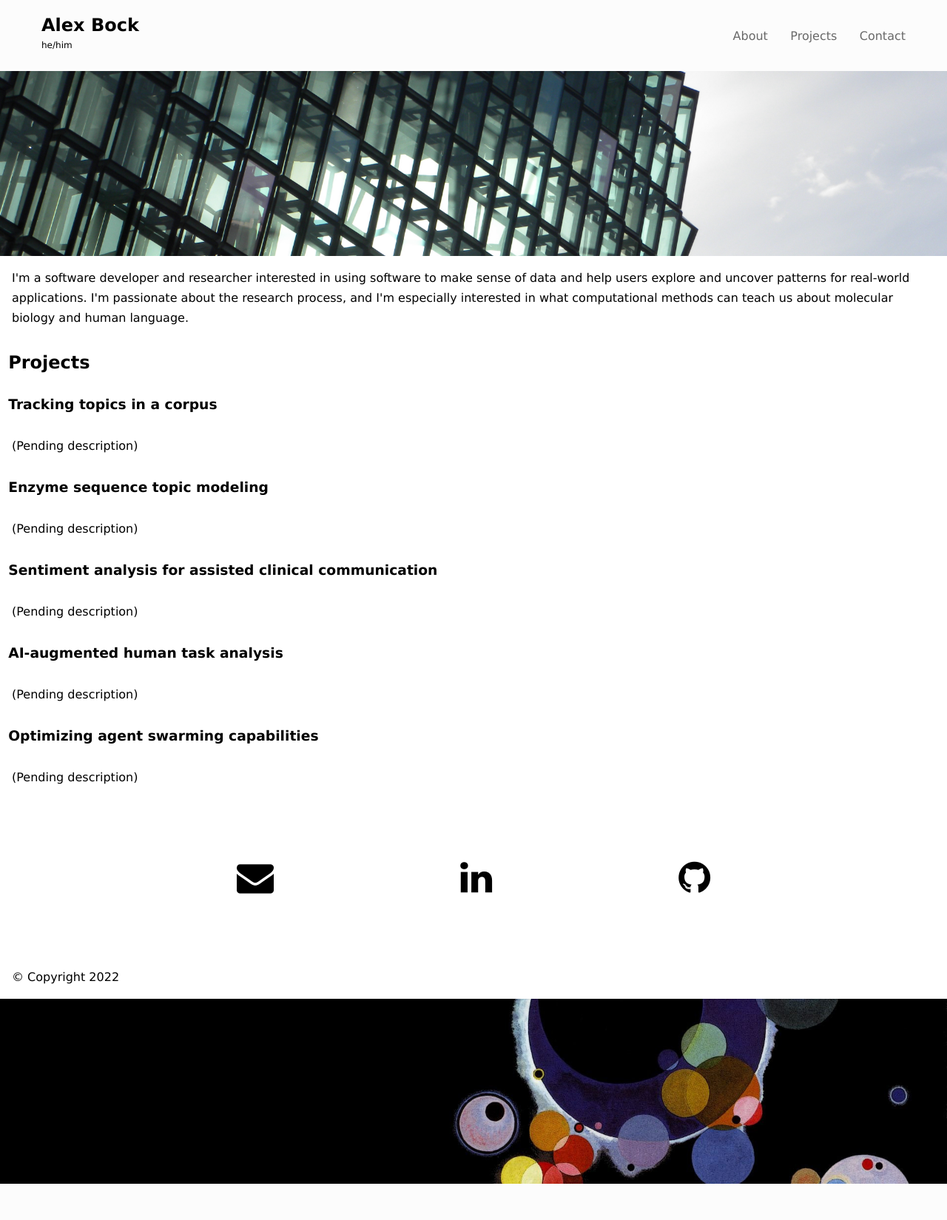
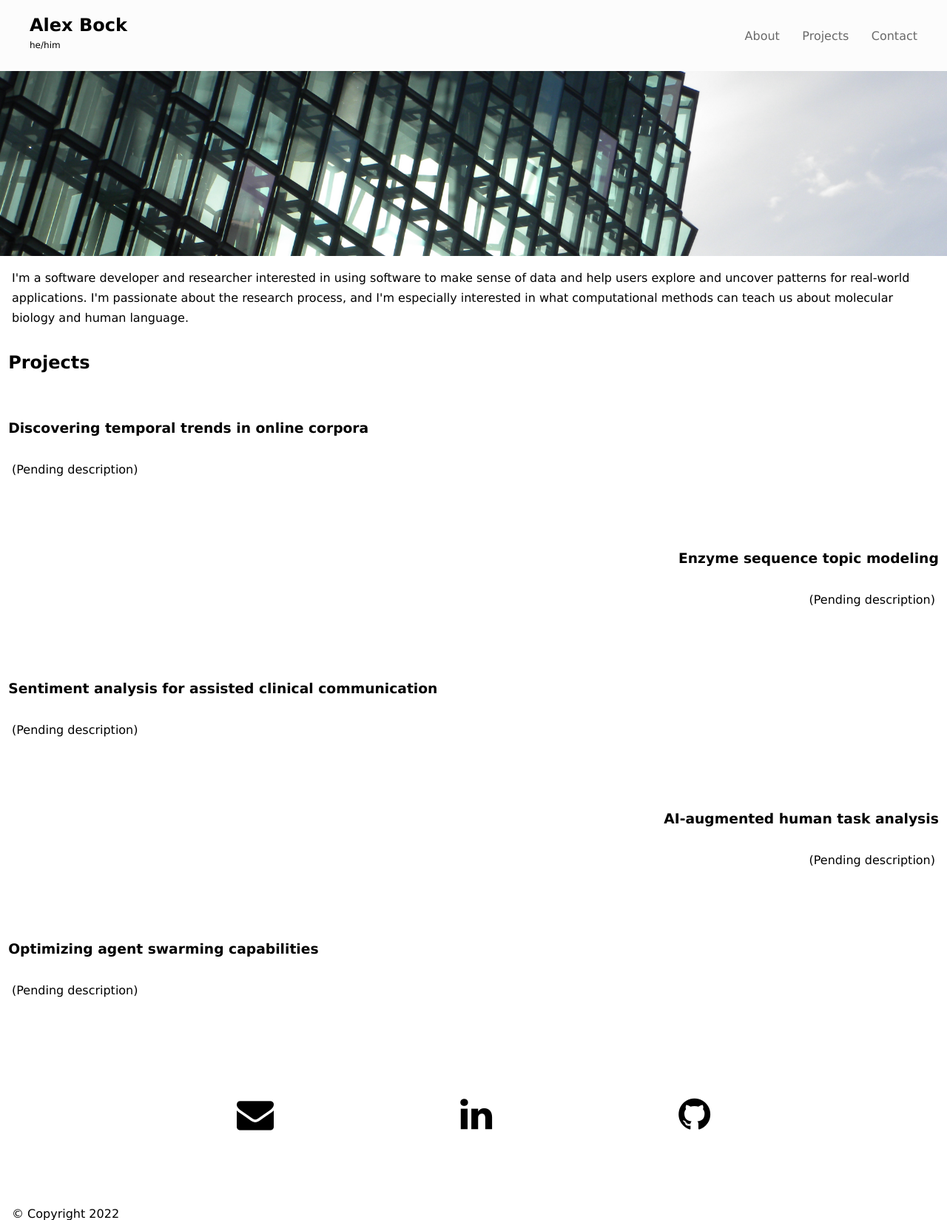
Before and after one commit to alex-bock/alex-bock.github.io, a PHP site: page / in a window 1280 px wide. Shown: the top 1649 px of the page at 74% size. Before the commit the page ends 1600 px from the top, so only its background shows below. Run offline with PHP 8.4, Linux system fonts and the light colour scheme.

Commit message:
zigzag project list

```diff
--- a/css/style.css
+++ b/css/style.css
@@ -44,6 +44,12 @@ h1 {
 
 h2 {
   color: var(--primary-color);
+  padding: 1rem 0.7rem;
+}
+
+h3 {
+  color: var(--primary-color);
+  padding: 1rem 0.7rem;
 }
 
 p {
@@ -73,7 +79,7 @@ nav {
   display: flex;
   align-items: center;
   justify-content: space-between;
-  padding: 1.5rem 3.5rem;
+  padding: 1.5rem 2.5rem;
   background-color: var(--bg-color);
   height: 6rem;
 }
@@ -101,16 +107,22 @@ section {
   scroll-margin-top: 6rem;
 }
 
-section h2 {
-  padding: 1rem 0.7rem;
+.projects .zigzag li {
+  padding-bottom: 2em;
+  padding-top: 2em;
 }
 
-section h3 {
-  padding: 1rem 0.7rem;
+.projects .zigzag .project-entry .project-entry p {
+  padding-left: 3em;
+  padding-right: 3em;
 }
 
-project-entry h3 {
-  padding: 0.3rem 0.7rem;
+.projects .zigzag .project-entry:nth-child(even) {
+  text-align: right;
+}
+
+.projects .zigzag .project-entry:nth-child(odd) {
+  text-align: left;
 }
 
 .contact {
--- a/index.html
+++ b/index.html
@@ -48,26 +48,28 @@
 
         <section class="projects" id="projects">
             <h2>Projects</h2>
-            <div class="project-entry">
-                <h3>Tracking topics in a corpus</h3>
+            <ul class="zigzag">
+                <li class="project-entry">
+                    <h3>Discovering temporal trends in online corpora</h3>
                     <p>(Pending description)</p>
-            </div>
-            <div class="project-entry">
+                </li>
+                <li class="project-entry">
                     <h3>Enzyme sequence topic modeling</h3>
                     <p>(Pending description)</p>
-            </div>
-            <div class="project-entry">
+                </li>
+                <li class="project-entry">
                     <h3>Sentiment analysis for assisted clinical communication</h3>
                     <p>(Pending description)</p>
-            </div>
-            <div class="project-entry">
+                </li>
+                <li class="project-entry">
                     <h3>AI-augmented human task analysis</h3>
                     <p>(Pending description)</p>
-            </div>
-            <div class="project-entry">
+                </li>
+                <li class="project-entry">
                     <h3>Optimizing agent swarming capabilities</h3>
                     <p>(Pending description)</p>
-            </div>
+                </li>
+            </ul>
         </section>
 
         <!-- Contact -->
```
Lines whose indentation alone changed are shown as unchanged.
